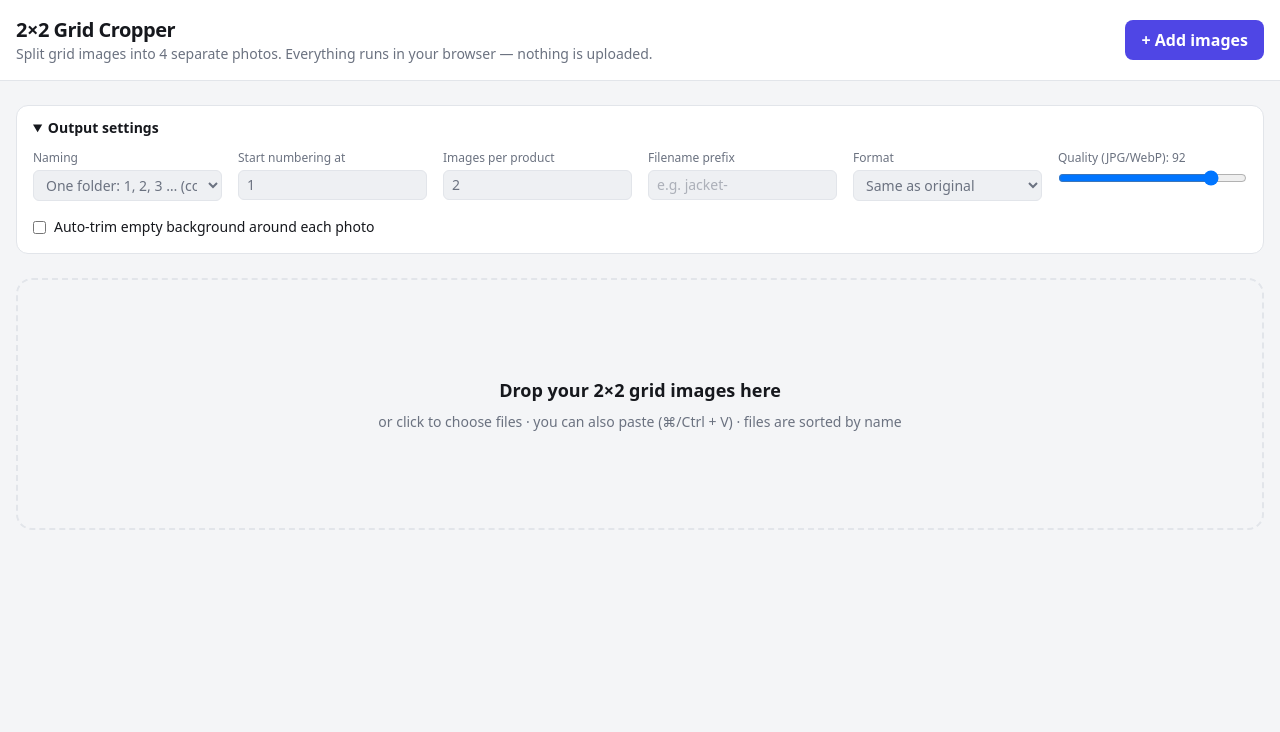
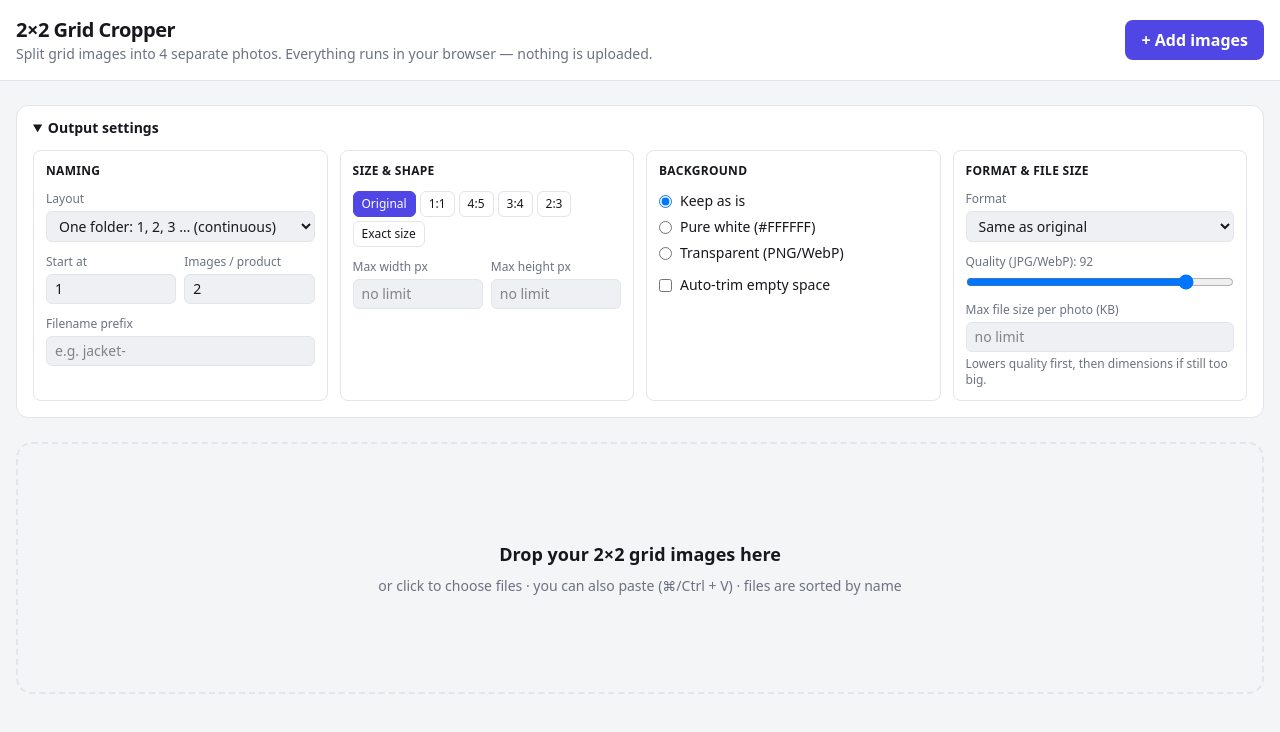
Before and after one commit to ratulhasan001/automated-image-cropper, a Next.js app: page / in a window 1280 px wide. Shown: the top 732 px of the page. Built offline with nearby package versions, Linux system fonts and the light colour scheme.

Commit message:
Add output settings and a per-image preview of the final photos
The preview uses a checkerboard background so transparency is visible.

```diff
--- a/app/globals.css
+++ b/app/globals.css
@@ -33,3 +33,12 @@ body {
   color: var(--text);
   font-family: ui-sans-serif, system-ui, -apple-system, "Segoe UI", Roboto, sans-serif;
 }
+
+/* Checkerboard behind previews so transparency is visible */
+.checker {
+  background-color: #fff;
+  background-image: linear-gradient(45deg, #e5e7eb 25%, transparent 25%), linear-gradient(-45deg, #e5e7eb 25%, transparent 25%),
+    linear-gradient(45deg, transparent 75%, #e5e7eb 75%), linear-gradient(-45deg, transparent 75%, #e5e7eb 75%);
+  background-size: 14px 14px;
+  background-position: 0 0, 0 7px, 7px -7px, -7px 0;
+}
--- a/app/page.tsx
+++ b/app/page.tsx
@@ -8,11 +8,14 @@ import {
   detectLines,
   extensionFor,
   loadImage,
+  outputSize,
   resolveFormat,
   tileRects,
   type Lines,
   type OutputFormat,
+  type ProcessOptions,
   type RGB,
+  type Shape,
 } from "@/lib/image";
 
 type Item = {
@@ -36,6 +39,15 @@ type Settings = {
   prefix: string;
   trim: boolean;
   trimPadding: number;
+  shape: Shape;
+  fit: "pad" | "fill";
+  exactW: number;
+  exactH: number;
+  maxW: number;
+  maxH: number;
+  maxKB: number;
+  bgMode: "keep" | "white" | "transparent";
+  bgTolerance: number;
 };
 
 const DEFAULTS: Settings = {
@@ -47,7 +59,41 @@ const DEFAULTS: Settings = {
   prefix: "",
   trim: false,
   trimPadding: 0,
+  shape: "original",
+  fit: "pad",
+  exactW: 1000,
+  exactH: 1250,
+  maxW: 0,
+  maxH: 0,
+  maxKB: 0,
+  bgMode: "keep",
+  bgTolerance: 60,
 };
+
+/** Output mime for an item — transparent backgrounds can't be JPG, so those become PNG. */
+function mimeFor(s: Settings, fileType: string) {
+  const mime = resolveFormat(s.format, fileType);
+  return s.bgMode === "transparent" && mime === "image/jpeg" ? "image/png" : mime;
+}
+
+function processOptions(s: Settings, item: Item): ProcessOptions {
+  return {
+    mime: mimeFor(s, item.file.type),
+    quality: s.quality,
+    trim: s.trim,
+    trimPadding: s.trimPadding,
+    background: item.background,
+    bgMode: s.bgMode,
+    bgTolerance: s.bgTolerance,
+    shape: s.shape,
+    fit: s.fit,
+    exactW: s.exactW,
+    exactH: s.exactH,
+    maxW: s.maxW,
+    maxH: s.maxH,
+    maxKB: s.maxKB,
+  };
+}
 
 const SETTINGS_KEY = "grid-cropper-settings";
 
@@ -172,14 +218,9 @@ export default function Home() {
       setBusy(`Cropping image ${i + 1} of ${items.length}…`);
       const it = items[i];
       const img = await loadImage(it.url);
-      const mime = resolveFormat(settings.format, it.file.type);
-      const blobs = await cropTiles(img, it.lines, {
-        mime,
-        quality: settings.quality,
-        trim: settings.trim,
-        trimPadding: settings.trimPadding,
-        background: it.background,
-      });
+      const options = processOptions(settings, it);
+      const mime = options.mime;
+      const blobs = await cropTiles(img, it.lines, options);
       for (let t = 0; t < 4; t++) await onTile(fileNameFor(i, t, mime), blobs[t]);
     }
   };
@@ -308,6 +349,7 @@ export default function Home() {
                           index={index}
                           total={items.length}
                           firstNumber={numberLabel(index)}
+                          settings={settings}
                           onLines={(lines) => update(it.id, { lines })}
                           onLinked={(linked) =>
                             update(it.id, {
@@ -385,6 +427,7 @@ function ImageCard({
   index,
   total,
   firstNumber,
+  settings,
   onLines,
   onLinked,
   onReset,
@@ -396,6 +439,7 @@ function ImageCard({
   index: number;
   total: number;
   firstNumber: number;
+  settings: Settings;
   onLines: (l: Lines) => void;
   onLinked: (v: boolean) => void;
   onReset: () => void;
@@ -404,6 +448,49 @@ function ImageCard({
   onApplyAll: () => void;
 }) {
   const rects = tileRects(item.width, item.height, item.lines);
+  const sizes = rects.map((r) => outputSize(r.w, r.h, settings));
+  const [previewOpen, setPreviewOpen] = useState(false);
+  const [preview, setPreview] = useState<{ url: string; w: number; h: number; kb: number }[] | null>(null);
+  const previewUrls = useRef<string[]>([]);
+
+  // Re-render the preview (debounced) whenever lines or settings change while it's open.
+  useEffect(() => {
+    if (!previewOpen) return;
+    let cancelled = false;
+    const t = setTimeout(async () => {
+      const made: string[] = [];
+      const img = await loadImage(item.url);
+      const blobs = await cropTiles(img, item.lines, processOptions(settings, item));
+      const out = await Promise.all(
+        blobs.map(async (b) => {
+          const url = URL.createObjectURL(b);
+          made.push(url);
+          const im = await loadImage(url);
+          return { url, w: im.naturalWidth, h: im.naturalHeight, kb: Math.round(b.size / 1024) };
+        }),
+      );
+      if (cancelled) return made.forEach((u) => URL.revokeObjectURL(u));
+      previewUrls.current.forEach((u) => URL.revokeObjectURL(u));
+      previewUrls.current = made;
+      setPreview(out);
+    }, 350);
+    return () => {
+      cancelled = true;
+      clearTimeout(t);
+    };
+  }, [previewOpen, item, settings]);
+
+  // Free preview images when the preview is closed or the card is removed.
+  useEffect(() => {
+    if (previewOpen) return;
+    previewUrls.current.forEach((u) => URL.revokeObjectURL(u));
+    previewUrls.current = [];
+  }, [previewOpen]);
+  useEffect(() => {
+    const urls = previewUrls;
+    return () => urls.current.forEach((u) => URL.revokeObjectURL(u));
+  }, []);
+
   const btn = "rounded-md border border-[var(--line)] px-2 py-1 text-xs hover:bg-[var(--hover)] disabled:opacity-40";
   return (
     <div className="overflow-hidden rounded-xl border border-[var(--line)] bg-[var(--panel)] shadow-sm">
@@ -413,7 +500,8 @@ function ImageCard({
             Image {index + 1} · <span className="font-normal text-[var(--muted)]">{item.file.name}</span>
           </div>
           <div className="text-xs text-[var(--muted)] tabular-nums">
-            Photos {firstNumber}–{firstNumber + 3} · {rects.map((r) => `${r.w}×${r.h}`).join(", ")}
+            Photos {firstNumber}–{firstNumber + 3} · {sizes.map((r) => `${r.w}×${r.h}`).join(", ")}
+            {settings.trim && " (before trim)"}
           </div>
         </div>
         <div className="flex items-center gap-1">
@@ -456,99 +544,207 @@ function ImageCard({
               Apply to all
             </button>
           )}
+          <button
+            className={`${btn} ${previewOpen ? "bg-[var(--accent)] text-white" : ""}`}
+            onClick={() => {
+              setPreviewOpen((v) => !v);
+              setPreview(null);
+            }}
+          >
+            {previewOpen ? "Hide preview" : "Preview output"}
+          </button>
         </div>
       </div>
+      {previewOpen && (
+        <div className="grid grid-cols-4 gap-2 border-t border-[var(--line)] p-2">
+          {preview
+            ? preview.map((p, i) => (
+                <figure key={i} className="flex flex-col gap-1">
+                  <div className="flex aspect-square items-center justify-center overflow-hidden rounded-md bg-[var(--canvas)]">
+                    {/* eslint-disable-next-line @next/next/no-img-element */}
+                    <img src={p.url} alt={`Photo ${firstNumber + i}`} className="checker max-h-full max-w-full shadow-sm" />
+                  </div>
+                  <figcaption className="text-center text-[11px] leading-tight text-[var(--muted)] tabular-nums">
+                    <b className="text-[var(--text)]">{firstNumber + i}</b> · {p.w}×{p.h}
+                    <br />
+                    <span className={settings.maxKB && p.kb > settings.maxKB ? "font-semibold text-amber-600" : ""}>
+                      {p.kb} KB{settings.maxKB > 0 && p.kb > settings.maxKB && " — over limit"}
+                    </span>
+                  </figcaption>
+                </figure>
+              ))
+            : <p className="col-span-4 py-6 text-center text-sm text-[var(--muted)]">Rendering…</p>}
+        </div>
+      )}
     </div>
   );
 }
 
 function SettingsPanel({ settings, onChange }: { settings: Settings; onChange: (p: Partial<Settings>) => void }) {
-  const field = "rounded-md border border-[var(--line)] bg-[var(--canvas)] px-2 py-1 text-sm";
+  const field = "w-full rounded-md border border-[var(--line)] bg-[var(--canvas)] px-2 py-1 text-sm text-[var(--text)]";
   const label = "flex flex-col gap-1 text-xs font-medium text-[var(--muted)]";
+  const group = "flex flex-col gap-3 rounded-lg border border-[var(--line)] p-3";
+  const heading = "text-xs font-semibold uppercase tracking-wide text-[var(--text)]";
+  const int = (v: string) => Math.max(0, parseInt(v) || 0);
+  const lossy = settings.format === "image/jpeg" || settings.format === "image/webp" || settings.format === "original";
+  const presets = [
+    { label: "Original", shape: "original" },
+    { label: "1:1", shape: "1:1" },
+    { label: "4:5", shape: "4:5" },
+    { label: "3:4", shape: "3:4" },
+    { label: "2:3", shape: "2:3" },
+    { label: "Exact size", shape: "exact" },
+  ] as const;
+
   return (
     <details className="rounded-xl border border-[var(--line)] bg-[var(--panel)]" open>
       <summary className="cursor-pointer px-4 py-3 text-sm font-semibold">Output settings</summary>
-      <div className="grid grid-cols-2 gap-4 px-4 pb-4 sm:grid-cols-3 lg:grid-cols-6">
+      <div className="grid gap-3 px-4 pb-4 md:grid-cols-2 xl:grid-cols-4">
+        {/* Naming */}
+        <div className={group}>
+          <div className={heading}>Naming</div>
           <label className={label}>
-          Naming
-          <select
-            className={field}
-            value={settings.layout}
-            onChange={(e) => onChange({ layout: e.target.value as Settings["layout"] })}
-          >
+            Layout
+            <select className={field} value={settings.layout} onChange={(e) => onChange({ layout: e.target.value as Settings["layout"] })}>
               <option value="flat">One folder: 1, 2, 3 … (continuous)</option>
               <option value="folders">Folder per product: 1–8 each</option>
             </select>
           </label>
+          <div className="grid grid-cols-2 gap-2">
             <label className={label}>
-          {settings.layout === "folders" ? "First product number" : "Start numbering at"}
-          <input
-            type="number"
-            min={0}
-            className={field}
-            value={settings.startNumber}
-            onChange={(e) => onChange({ startNumber: Math.max(0, parseInt(e.target.value) || 0) })}
-          />
+              {settings.layout === "folders" ? "First product #" : "Start at"}
+              <input type="number" min={0} className={field} value={settings.startNumber} onChange={(e) => onChange({ startNumber: int(e.target.value) })} />
             </label>
             <label className={label}>
-          Images per product
-          <input
-            type="number"
-            min={1}
-            className={field}
-            value={settings.perProduct}
-            onChange={(e) => onChange({ perProduct: Math.max(1, parseInt(e.target.value) || 1) })}
-          />
+              Images / product
+              <input type="number" min={1} className={field} value={settings.perProduct} onChange={(e) => onChange({ perProduct: Math.max(1, int(e.target.value)) })} />
+            </label>
+          </div>
+          <label className={label}>
+            Filename prefix
+            <input className={field} placeholder="e.g. jacket-" value={settings.prefix} onChange={(e) => onChange({ prefix: e.target.value.replace(/[\\/:*?"<>|]/g, "") })} />
+          </label>
+        </div>
+
+        {/* Size & shape */}
+        <div className={group}>
+          <div className={heading}>Size &amp; shape</div>
+          <div className="flex flex-wrap gap-1">
+            {presets.map((p) => (
+              <button
+                key={p.shape}
+                onClick={() => onChange({ shape: p.shape })}
+                className={`rounded-md border px-2 py-1 text-xs ${
+                  settings.shape === p.shape ? "border-[var(--accent)] bg-[var(--accent)] text-white" : "border-[var(--line)] hover:bg-[var(--hover)]"
+                }`}
+              >
+                {p.label}
+              </button>
+            ))}
+          </div>
+          {settings.shape === "exact" && (
+            <div className="grid grid-cols-2 gap-2">
+              <label className={label}>
+                Width px
+                <input type="number" min={1} className={field} value={settings.exactW} onChange={(e) => onChange({ exactW: Math.max(1, int(e.target.value)) })} />
               </label>
               <label className={label}>
-          Filename prefix
-          <input
-            className={field}
-            placeholder="e.g. jacket-"
-            value={settings.prefix}
-            onChange={(e) => onChange({ prefix: e.target.value.replace(/[\\/:*?"<>|]/g, "") })}
-          />
+                Height px
+                <input type="number" min={1} className={field} value={settings.exactH} onChange={(e) => onChange({ exactH: Math.max(1, int(e.target.value)) })} />
+              </label>
+            </div>
+          )}
+          {settings.shape !== "original" && (
+            <label className={label}>
+              How to fit
+              <select className={field} value={settings.fit} onChange={(e) => onChange({ fit: e.target.value as Settings["fit"] })}>
+                <option value="pad">Pad with background (keeps whole photo)</option>
+                <option value="fill">Fill frame (crops edges)</option>
+              </select>
+            </label>
+          )}
+          <div className="grid grid-cols-2 gap-2">
+            <label className={label}>
+              Max width px
+              <input type="number" min={0} placeholder="no limit" className={field} value={settings.maxW || ""} onChange={(e) => onChange({ maxW: int(e.target.value) })} />
             </label>
             <label className={label}>
+              Max height px
+              <input type="number" min={0} placeholder="no limit" className={field} value={settings.maxH || ""} onChange={(e) => onChange({ maxH: int(e.target.value) })} />
+            </label>
+          </div>
+        </div>
+
+        {/* Background */}
+        <div className={group}>
+          <div className={heading}>Background</div>
+          <div className="flex flex-col gap-1.5 text-sm">
+            {(
+              [
+                ["keep", "Keep as is"],
+                ["white", "Pure white (#FFFFFF)"],
+                ["transparent", "Transparent (PNG/WebP)"],
+              ] as const
+            ).map(([v, l]) => (
+              <label key={v} className="flex items-center gap-2">
+                <input type="radio" name="bgMode" checked={settings.bgMode === v} onChange={() => onChange({ bgMode: v })} />
+                {l}
+              </label>
+            ))}
+          </div>
+          {settings.bgMode !== "keep" && (
+            <label className={label}>
+              Strength: {settings.bgTolerance}
+              <input type="range" min={10} max={160} value={settings.bgTolerance} onChange={(e) => onChange({ bgTolerance: parseInt(e.target.value) })} />
+              <span className="font-normal">Raise it if grey shadows remain, lower it if the product edges get eaten. Use Preview to check.</span>
+            </label>
+          )}
+          {settings.bgMode === "transparent" && (settings.format === "image/jpeg" || settings.format === "original") && (
+            <p className="text-xs text-amber-600">JPG can&apos;t be transparent, so JPG photos will be saved as PNG.</p>
+          )}
+          <label className="flex flex-wrap items-center gap-2 text-sm">
+            <input type="checkbox" checked={settings.trim} onChange={(e) => onChange({ trim: e.target.checked })} />
+            Auto-trim empty space
+            {settings.trim && (
+              <span className="flex items-center gap-1 text-xs text-[var(--muted)]">
+                padding
+                <input type="number" min={0} className={`${field} w-16`} value={settings.trimPadding} onChange={(e) => onChange({ trimPadding: int(e.target.value) })} />
+                px
+              </span>
+            )}
+          </label>
+        </div>
+
+        {/* Format & file size */}
+        <div className={group}>
+          <div className={heading}>Format &amp; file size</div>
+          <label className={label}>
             Format
-          <select
-            className={field}
-            value={settings.format}
-            onChange={(e) => onChange({ format: e.target.value as OutputFormat })}
-          >
+            <select className={field} value={settings.format} onChange={(e) => onChange({ format: e.target.value as OutputFormat })}>
               <option value="original">Same as original</option>
               <option value="image/png">PNG (lossless)</option>
               <option value="image/jpeg">JPG</option>
               <option value="image/webp">WebP</option>
             </select>
           </label>
+          {lossy && (
             <label className={label}>
               Quality (JPG/WebP): {Math.round(settings.quality * 100)}
-          <input
-            type="range"
-            min={50}
-            max={100}
-            value={Math.round(settings.quality * 100)}
-            onChange={(e) => onChange({ quality: parseInt(e.target.value) / 100 })}
-          />
+              <input type="range" min={50} max={100} value={Math.round(settings.quality * 100)} onChange={(e) => onChange({ quality: parseInt(e.target.value) / 100 })} />
             </label>
-        <label className="col-span-2 flex items-center gap-2 text-sm sm:col-span-3">
-          <input type="checkbox" checked={settings.trim} onChange={(e) => onChange({ trim: e.target.checked })} />
-          Auto-trim empty background around each photo
-          {settings.trim && (
-            <span className="flex items-center gap-1 text-xs text-[var(--muted)]">
-              · padding
-              <input
-                type="number"
-                min={0}
-                className={`${field} w-16`}
-                value={settings.trimPadding}
-                onChange={(e) => onChange({ trimPadding: Math.max(0, parseInt(e.target.value) || 0) })}
-              />
-              px
+          )}
+          <label className={label}>
+            Max file size per photo (KB)
+            <input type="number" min={0} placeholder="no limit" className={field} value={settings.maxKB || ""} onChange={(e) => onChange({ maxKB: int(e.target.value) })} />
+            <span className="font-normal">
+              {settings.shape === "exact"
+                ? "Exact size is kept, so only quality is lowered (use JPG/WebP for small files)."
+                : settings.format === "image/png"
+                  ? "PNG is lossless, so it's made smaller by reducing dimensions."
+                  : "Lowers quality first, then dimensions if still too big."}
             </span>
-          )}
           </label>
+        </div>
       </div>
     </details>
   );
```
Lines whose indentation alone changed are shown as unchanged.
